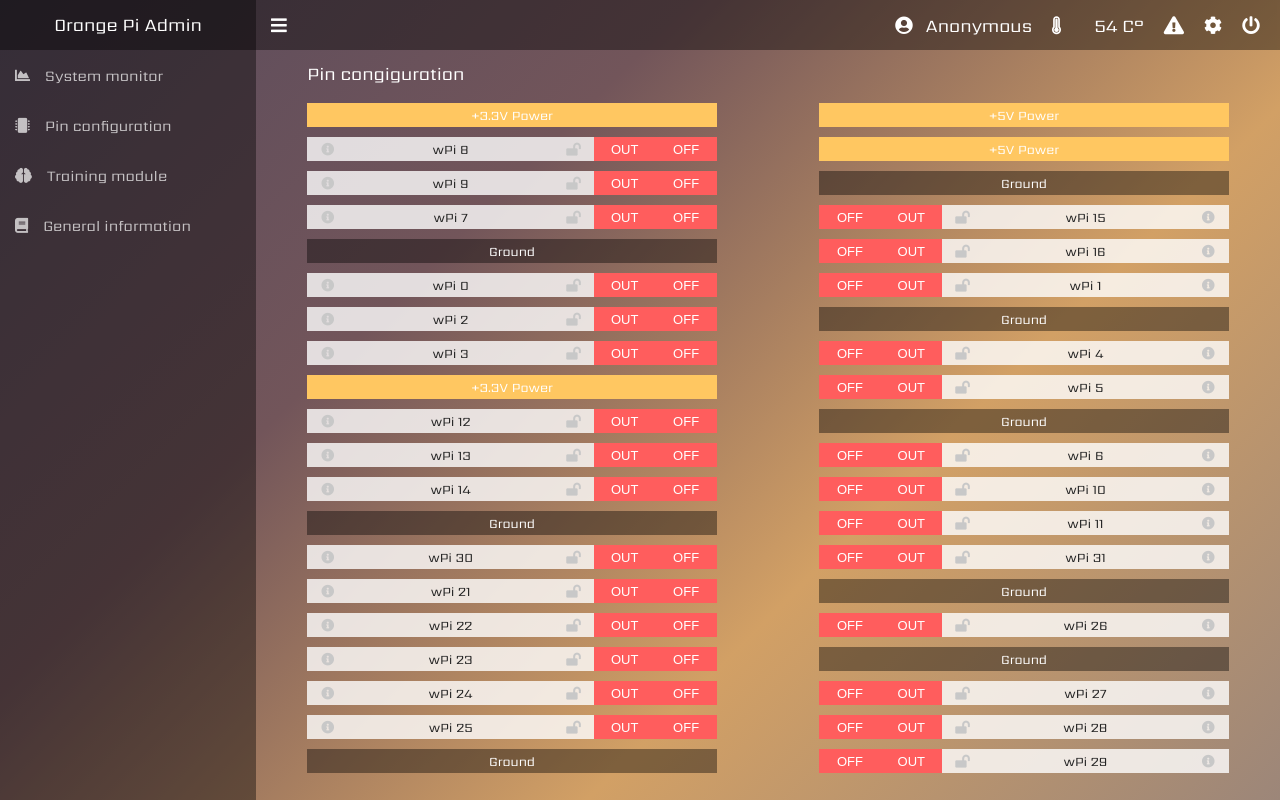
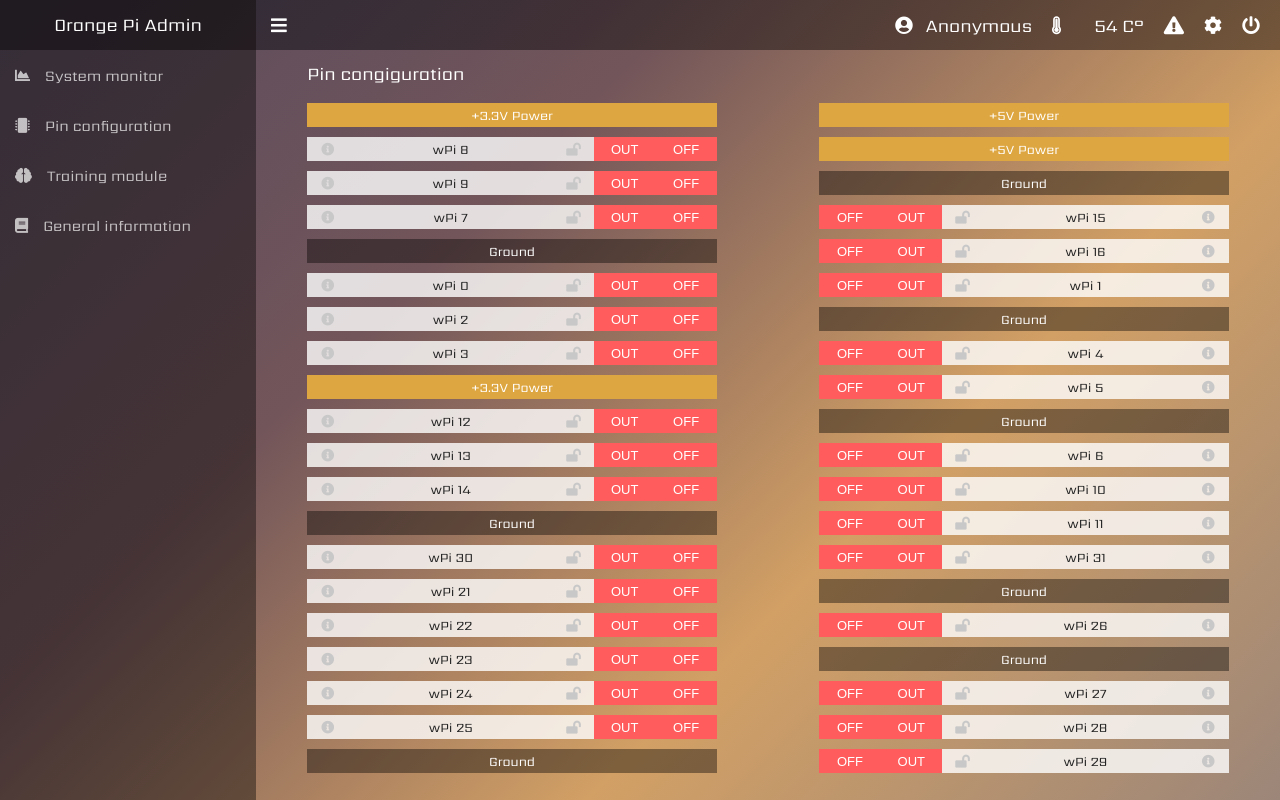
Before and after one commit to VizanArkonin/OrangeTree, a Flask app: page /monitor in a window 1280 px wide. Run offline with Flask 2, Linux system fonts and the light colour scheme; a user stored in the database is signed in; data comes from the database, SQL or seed files in the repository.

Commit message:
- Fixed a small bug with the display of the navigation bar

```diff
--- a/static/css/main.css
+++ b/static/css/main.css
@@ -55,7 +55,7 @@ a {
           background: rgba(0, 0, 0, 0.3);
         opacity: 1; }
       .aside .aside-nav .aside-hover:active {
-          background: #ffc761;
+          background: #dea640;
         opacity: 1; }
 
 .main-navigation {
@@ -65,7 +65,12 @@ a {
   width: 80%; }
 
 .nav {
-    background-color: rgba(0, 0, 0, 0.4);
+    /* fallback for old browsers */
+    background: #352d38;
+    /* Chrome 10-25, Safari 5.1-6 */
+    background: -webkit-linear-gradient(135deg, #352d38, #413136, #584137, #73563a);
+    /* W3C, IE 10+/ Edge, Firefox 16+, Chrome 26+, Opera 12+, Safari 7+ */
+    background: linear-gradient(135deg, #352d38, #413136, #584137, #73563a);
   display: flex;
   align-items: center;
   position: fixed;
@@ -185,7 +190,7 @@ a {
 }
 
 .pin-power {
-    background: #ffc761 !important;
+    background: #dea640 !important;
   color: white; }
 
 .pin-gnd {
--- a/static/scss/_mixins.scss
+++ b/static/scss/_mixins.scss
@@ -12,4 +12,14 @@
   background: -webkit-linear-gradient(135deg, $bg-gr-color-one, $bg-gr-color-two, $bg-gr-color-three, $bg-gr-color-four);
   /* W3C, IE 10+/ Edge, Firefox 16+, Chrome 26+, Opera 12+, Safari 7+ */
   background: linear-gradient(135deg, $bg-gr-color-one, $bg-gr-color-two, $bg-gr-color-three, $bg-gr-color-four);
+
 }
+
+@mixin nav-gradient-default {
+  /* fallback for old browsers */
+  background: $nav-gr-color-default;
+  /* Chrome 10-25, Safari 5.1-6 */
+  background: -webkit-linear-gradient(135deg, $nav-gr-color-one, $nav-gr-color-two, $nav-gr-color-three, $nav-gr-color-four);
+  /* W3C, IE 10+/ Edge, Firefox 16+, Chrome 26+, Opera 12+, Safari 7+ */
+  background: linear-gradient(135deg, $nav-gr-color-one, $nav-gr-color-two, $nav-gr-color-three, $nav-gr-color-four);
+}
--- a/static/scss/_navbar.scss
+++ b/static/scss/_navbar.scss
@@ -1,7 +1,7 @@
 //Styling the navigation bar and sidebar
 
 .aside {
-  background-color: $nav-bg-color;
+  background-color: $aside-bg-color;
   display: flex;
   min-height: 100vh;
   overflow-y: hidden;
@@ -38,7 +38,7 @@
     .aside-hover {
       opacity: 0.7;
       &:hover {
-        background: $nav-bg-color-hover;
+        background: $aside-bg-color-hover;
         opacity: 1;
       }
       &:active {
@@ -57,7 +57,7 @@
 }
 
 .nav {
-  background-color: $nav-bg-color;
+  @include nav-gradient-default;
   display: flex;
   align-items: center;
   position: fixed;
@@ -111,7 +111,7 @@
 }
 
 #logo {
-  background-color: $nav-bg-color;
+  background-color: $aside-bg-color;
   & span {
     width: 100%;
     text-align: center;
--- a/static/scss/_variables.scss
+++ b/static/scss/_variables.scss
@@ -1,10 +1,10 @@
 // Variables for the section with navigation
-$nav-bg-color: rgba(0, 0, 0, 0.4);
-$nav-bg-color-hover: rgba(0, 0, 0, 0.3);
+$aside-bg-color: rgba(0, 0, 0, 0.4);
+$aside-bg-color-hover: rgba(0, 0, 0, 0.3);
 $text-light: rgb(255, 255, 255);
 
 // Variables for buttons and links
-$nav-bg-color-active: rgba(255, 199, 97, 1);
+$nav-bg-color-active: rgba(222, 166, 64, 1);
 $btn-on-color: rgba(100, 193, 187, 1);
 $btn-on-color-hover: rgba(86, 163, 158, 1);
 $btn-off-color: rgba(255, 93, 93, 1) !important;
@@ -12,16 +12,24 @@ $btn-off-color-hover: rgba(246, 73, 73, 1);
 
 // Variables for all other elements that are not included in a separate category.
 $ground-color: rgba(0, 0, 0, 0.4) !important;
-$power-color: rgba(255, 199, 97, 1) !important;
+$power-color: rgba(222, 166, 64, 1) !important;
 $pin-bg-color: rgba(255, 255, 255, 0.8);
 $gpio-icon-color: rgba(200, 200, 200, 1);
 
 //Variables for mixins
+//For background
 $bg-gr-color-default: rgba(210, 160, 101, 1);
 $bg-gr-color-one: rgba(88, 75, 93, 1);
 $bg-gr-color-two: rgba(114, 85, 90, 1);
 $bg-gr-color-three: rgba(210, 160, 101, 1);
 $bg-gr-color-four: rgba(156, 134, 121, 1);
+
+//For navigation bar
+$nav-gr-color-default: rgba(53, 45, 56, 1);
+$nav-gr-color-one: rgba(53, 45, 56, 1);
+$nav-gr-color-two: rgba(65, 49, 54, 1);
+$nav-gr-color-three: rgba(88, 65, 55, 1);
+$nav-gr-color-four: rgba(115, 86, 58, 1);
 
 /*Font sizes for the default page:
 - Small (s);
```
